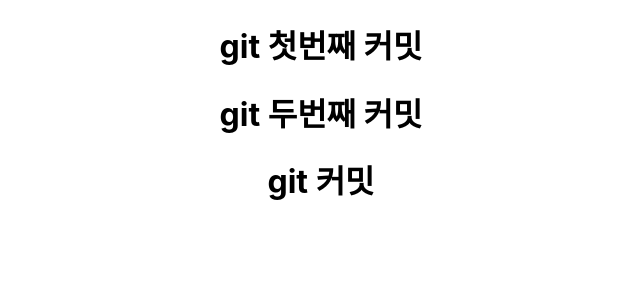
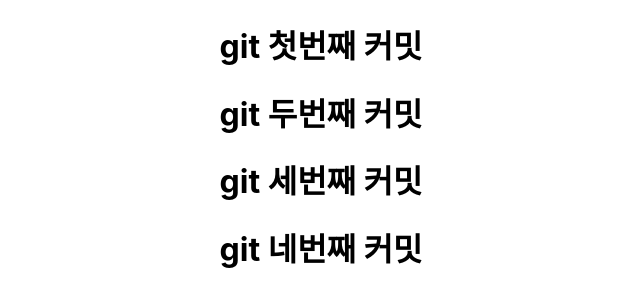
Before and after one commit to 2025-SMHRD-KDT-BigData-30/gitTestBooklog, a React (Create React App) app in the folder git01/: page / in a window 1280 px wide. Shown: the top 306 px of the page, without its empty margins (319-959 px from the left). Built offline with nearby package versions, Linux system fonts and the light colour scheme.

Commit message:
네번째커밋

```diff
--- a/git01/src/App.js
+++ b/git01/src/App.js
@@ -6,7 +6,8 @@ function App() {
     <div className="App">
       <h1>git 첫번째 커밋</h1>
       <h1>git 두번째 커밋</h1>
-      <h1>git 커밋</h1>
+      <h1>git 세번째 커밋</h1>
+      <h1>git 네번째 커밋</h1>
     </div>
   );
 }
```
